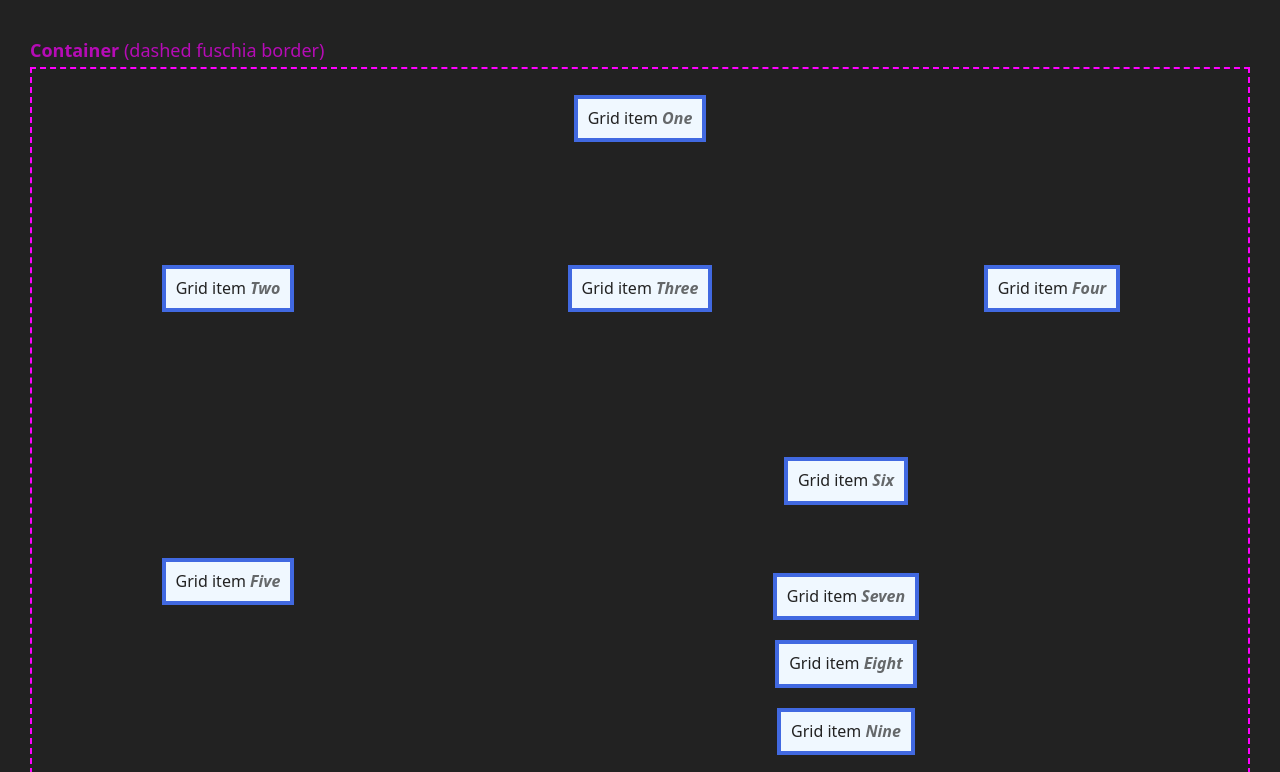
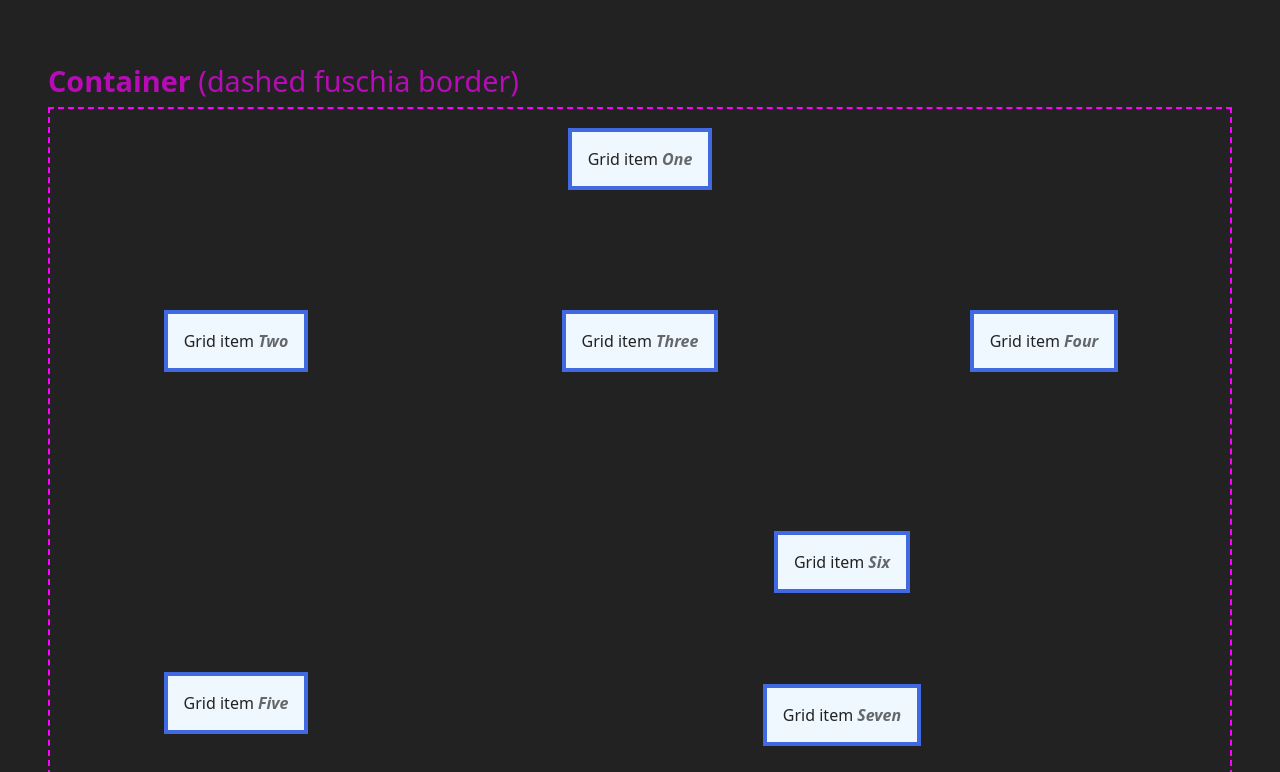
Before and after one commit to spectoal/media_gallery, a plain HTML site: page index.html in a window 1280 px wide. Shown: the top 772 px of the page. Drawn offline with Linux system fonts and the light colour scheme; files that its build step writes are made by us from their sources.

Commit message:
i dont even know how it works
work?

```diff
--- a/styles.css
+++ b/styles.css
@@ -1,8 +1,3 @@
-/*-- modern normalize --*/
-progress,sub,sup{vertical-align:baseline}*,::after,::before{box-sizing:border-box}html{font-size:62.5%;line-height:1.2;-webkit-text-size-adjust:100%;-moz-tab-size:4;tab-size:4}body{font-size:1.6rem;margin:0;}hr{height:0;color:inherit}abbr[title]{text-decoration:underline dotted}b,strong{font-weight:bolder}code,kbd,pre,samp{font-family:ui-monospace,SFMono-Regular,Consolas,'Liberation Mono',Menlo,monospace;font-size:1em}small{font-size:80%}sub,sup{font-size:75%;line-height:0;position:relative}sub{bottom:-.25em}sup{top:-.5em}table{text-indent:0;border-color:inherit}button,input,optgroup,select,textarea{font-family:inherit;font-size:100%;line-height:1.15;margin:0}button,select{text-transform:none}[type=button],[type=reset],[type=submit],button{-webkit-appearance:button}::-moz-focus-inner{border-style:none;padding:0}:-moz-focusring{outline:ButtonText dotted 1px}:-moz-ui-invalid{box-shadow:none}legend{padding:0}::-webkit-inner-spin-button,::-webkit-outer-spin-button{height:auto}[type=search]{-webkit-appearance:textfield;outline-offset:-2px}::-webkit-search-decoration{-webkit-appearance:none}::-webkit-file-upload-button{-webkit-appearance:button;font:inherit}summary{display:list-item}img{width:100%;height:auto;user-select:none;}button{color:inherit;}a,button{touch-action: manipulation;}svg{height:100%;width:100%;fill:currentColor;pointer-events:none;}iframe,video{height:100%;width:100%}
-/*--
-Document Styles
---*/
 :root {
   --font: system-ui,-apple-system,'Segoe UI',Roboto,Helvetica,Arial,sans-serif,'Apple Color Emoji','Segoe UI Emoji';
   --charcoal: #222; /*-- sets variables under the :root element --*/
```
